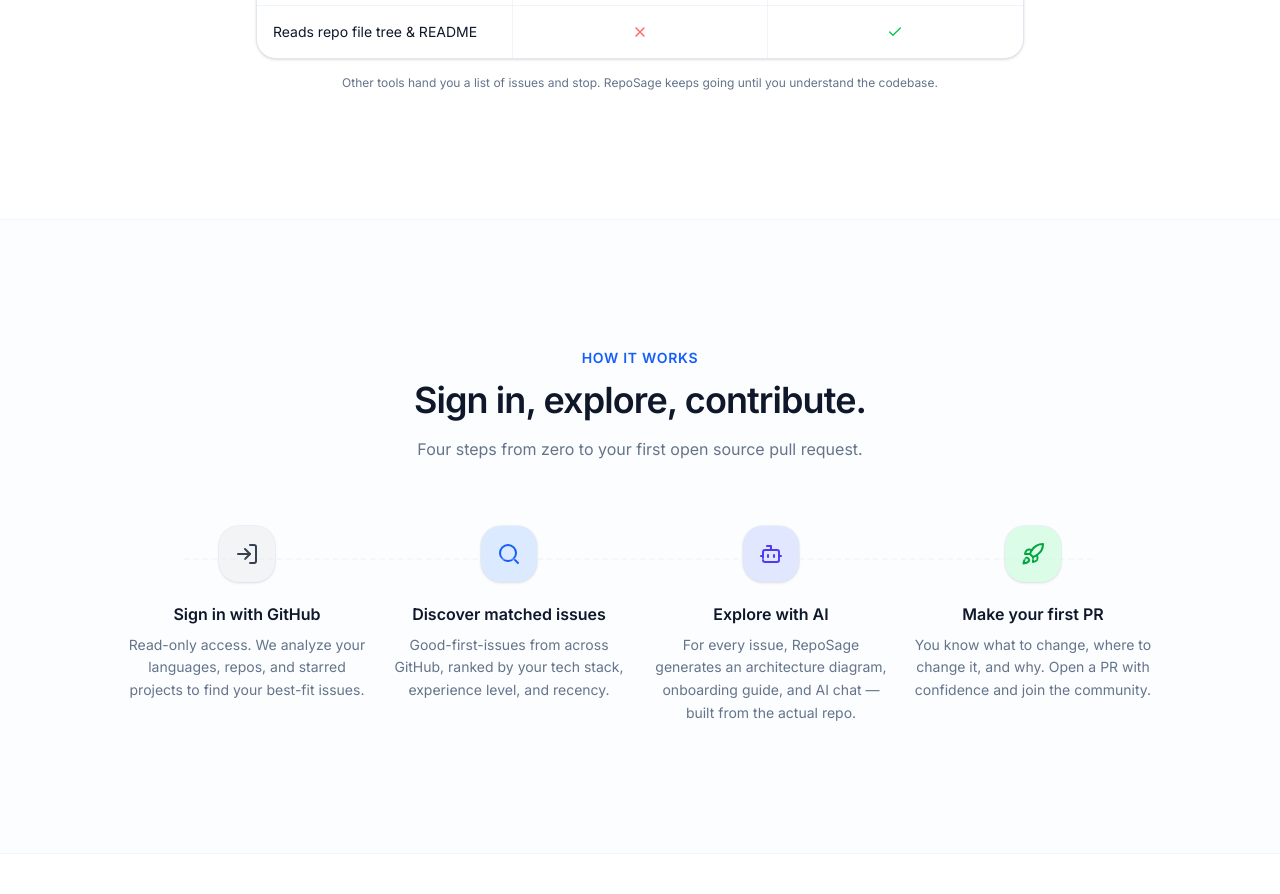
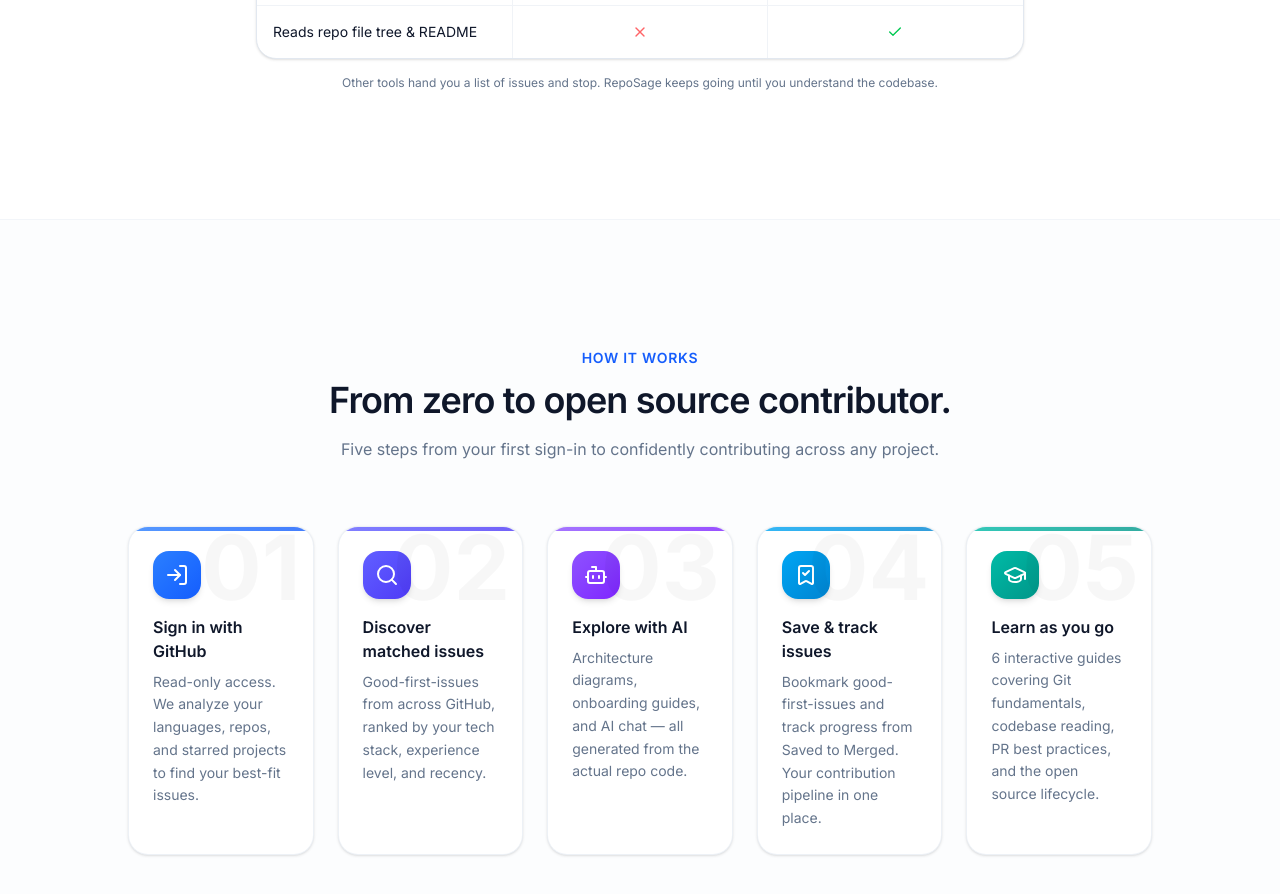
Before and after one commit to Sparkyyy45/Repo-Sage, a Next.js app: page / in a window 1280 px wide. Shown: the part 1840-2734 px from the top of the page. Built offline with nearby package versions, Linux system fonts and the light colour scheme; no server answers.

Commit message:
redesign landing: add learning hub and issue tracking to How It Works + Features sections

```diff
--- a/components/landing/features.tsx
+++ b/components/landing/features.tsx
@@ -1,7 +1,7 @@
 "use client";
 
 import { motion } from "framer-motion";
-import { Search, BookOpen, BarChart3, MessageCircle, GitBranch, Shield } from "lucide-react";
+import { Search, BookOpen, BarChart3, MessageCircle, GitBranch, Shield, GraduationCap, BookmarkCheck, SearchCode } from "lucide-react";
 
 const features = [
   {
@@ -34,11 +34,26 @@
     title: "Read-only & safe",
     description: "We never modify your repos, create branches, or take any action on your behalf. Just browse and learn.",
   },
+  {
+    icon: GraduationCap,
+    title: "Interactive Learning Hub",
+    description: "6 hands-on guides with progress tracking, exercises, and real examples. Learn Git, codebase reading, PR etiquette, and more.",
+  },
+  {
+    icon: BookmarkCheck,
+    title: "Issue progress tracking",
+    description: "Bookmark any issue and track its status from Saved to Merged. Your contribution pipeline in one place.",
+  },
+  {
+    icon: SearchCode,
+    title: "Repository insights",
+    description: "Search any repo for a beginner-friendliness score, language match analysis, activity trends, and matching good-first-issues.",
+  },
 ];
 
 const containerVariants = {
   hidden: { opacity: 0 },
-  visible: { opacity: 1, transition: { staggerChildren: 0.1 } },
+  visible: { opacity: 1, transition: { staggerChildren: 0.08 } },
 };
 
 const cardVariants = {
@@ -61,12 +76,12 @@
           Find, understand, and contribute.
         </h2>
         <p className="mt-4 text-muted-foreground text-base leading-relaxed">
-          RepoSage connects issue discovery with codebase understanding — the missing layer between &ldquo;good first issue&rdquo; and merged PR.
+          Issue discovery, AI-powered understanding, progress tracking, and interactive learning — the complete open source companion.
         </p>
       </motion.div>
 
       <motion.div
-        className="grid gap-4 md:grid-cols-2 lg:grid-cols-3"
+        className="grid gap-5 md:grid-cols-2 lg:grid-cols-3"
         variants={containerVariants}
         initial="hidden"
         whileInView="visible"
@@ -76,13 +91,15 @@
           <motion.div
             key={f.title}
             variants={cardVariants}
-            className="group rounded-xl border border-border/60 bg-white p-6 shadow-sm hover:shadow-md hover:border-border transition-all duration-200"
+            className="group relative overflow-hidden rounded-2xl border border-border/60 bg-white p-7 shadow-sm hover:shadow-xl hover:-translate-y-0.5 transition-all duration-300"
           >
-            <div className="mb-4 flex size-10 items-center justify-center rounded-xl bg-blue-50 text-blue-600 group-hover:bg-blue-100 transition-colors">
+            <div className="absolute top-0 left-0 right-0 h-0.5 bg-gradient-to-r from-blue-500/0 via-blue-500/15 to-blue-500/0 opacity-0 group-hover:opacity-100 transition-opacity duration-300" />
+            <div className="absolute inset-0 opacity-[0.015] bg-[radial-gradient(#000_1px,transparent_1px)] bg-[length:16px_16px]" />
+            <div className="mb-4 flex size-12 items-center justify-center rounded-xl bg-gradient-to-br from-blue-50 to-indigo-50 text-blue-600 group-hover:from-blue-500 group-hover:to-indigo-500 group-hover:text-white transition-all duration-300 shadow-sm group-hover:shadow-md">
               <f.icon className="size-5" />
             </div>
             <h3 className="text-sm font-semibold text-foreground">{f.title}</h3>
-            <p className="mt-1.5 text-sm leading-relaxed text-muted-foreground">{f.description}</p>
+            <p className="mt-2 text-sm leading-relaxed text-muted-foreground">{f.description}</p>
           </motion.div>
         ))}
       </motion.div>
--- a/components/landing/how-it-works.tsx
+++ b/components/landing/how-it-works.tsx
@@ -1,38 +1,49 @@
 "use client";
 
 import { motion } from "framer-motion";
-import { LogIn, Search, Bot, Rocket } from "lucide-react";
+import { LogIn, Search, Bot, BookmarkCheck, GraduationCap } from "lucide-react";
 
 const steps = [
   {
     icon: LogIn,
     title: "Sign in with GitHub",
     body: "Read-only access. We analyze your languages, repos, and starred projects to find your best-fit issues.",
-    color: "text-gray-700 bg-gray-100",
+    gradient: "from-blue-500 to-blue-600",
+    number: "01",
   },
   {
     icon: Search,
     title: "Discover matched issues",
     body: "Good-first-issues from across GitHub, ranked by your tech stack, experience level, and recency.",
-    color: "text-blue-600 bg-blue-100",
+    gradient: "from-indigo-500 to-indigo-600",
+    number: "02",
   },
   {
     icon: Bot,
     title: "Explore with AI",
-    body: "For every issue, RepoSage generates an architecture diagram, onboarding guide, and AI chat — built from the actual repo.",
-    color: "text-indigo-600 bg-indigo-100",
+    body: "Architecture diagrams, onboarding guides, and AI chat — all generated from the actual repo code.",
+    gradient: "from-violet-500 to-violet-600",
+    number: "03",
   },
   {
-    icon: Rocket,
-    title: "Make your first PR",
-    body: "You know what to change, where to change it, and why. Open a PR with confidence and join the community.",
-    color: "text-green-600 bg-green-100",
+    icon: BookmarkCheck,
+    title: "Save & track issues",
+    body: "Bookmark good-first-issues and track progress from Saved to Merged. Your contribution pipeline in one place.",
+    gradient: "from-sky-500 to-sky-600",
+    number: "04",
+  },
+  {
+    icon: GraduationCap,
+    title: "Learn as you go",
+    body: "6 interactive guides covering Git fundamentals, codebase reading, PR best practices, and the open source lifecycle.",
+    gradient: "from-teal-500 to-teal-600",
+    number: "05",
   },
 ];
 
 const containerVariants = {
   hidden: { opacity: 0 },
-  visible: { opacity: 1, transition: { staggerChildren: 0.18 } },
+  visible: { opacity: 1, transition: { staggerChildren: 0.15 } },
 };
 
 const stepVariants = {
@@ -42,7 +53,20 @@
 
 export function HowItWorks() {
   return (
-    <section id="how-it-works" className="border-y border-border/40 bg-muted/20">
+    <section id="how-it-works" className="relative overflow-hidden border-y border-border/40 bg-muted/20">
+      <div className="absolute inset-0 -z-10 overflow-hidden">
+        <motion.div
+          className="absolute -top-20 right-1/3 size-[500px] rounded-full bg-gradient-to-r from-blue-100/25 via-indigo-100/20 to-transparent blur-3xl"
+          animate={{ opacity: [0.3, 0.5, 0.3], scale: [1, 1.03, 1] }}
+          transition={{ duration: 8, repeat: Infinity, ease: "easeInOut" }}
+        />
+        <motion.div
+          className="absolute -bottom-20 left-1/4 size-[400px] rounded-full bg-gradient-to-tr from-teal-100/20 via-sky-100/20 to-transparent blur-3xl"
+          animate={{ opacity: [0.2, 0.4, 0.2], scale: [1, 1.05, 1] }}
+          transition={{ duration: 10, repeat: Infinity, ease: "easeInOut", delay: 2 }}
+        />
+      </div>
+
       <div className="mx-auto w-full max-w-7xl px-6 py-24 md:py-32">
         <motion.div
           initial={{ opacity: 0, y: 30 }}
@@ -53,41 +77,55 @@
         >
           <p className="mb-3 text-sm font-semibold text-blue-600 uppercase tracking-wider">How it works</p>
           <h2 className="text-3xl font-semibold tracking-tight text-foreground md:text-4xl">
-            Sign in, explore, contribute.
+            From zero to open source contributor.
           </h2>
           <p className="mt-4 text-muted-foreground text-base leading-relaxed">
-            Four steps from zero to your first open source pull request.
+            Five steps from your first sign-in to confidently contributing across any project.
           </p>
         </motion.div>
 
         <motion.div
-          className="relative mx-auto grid max-w-5xl gap-6 md:grid-cols-4"
+          className="relative mx-auto grid max-w-5xl gap-6 md:grid-cols-3 lg:grid-cols-5"
           variants={containerVariants}
           initial="hidden"
           whileInView="visible"
           viewport={{ once: true, margin: "-50px" }}
         >
           <svg
-            className="absolute left-0 top-8 hidden md:block pointer-events-none"
-            width="100%"
-            height="2"
-            viewBox="0 0 1100 2"
+            className="absolute left-[8%] top-10 w-[84%] h-px hidden lg:block pointer-events-none"
+            viewBox="0 0 1100 1"
             preserveAspectRatio="none"
           >
-            <line x1="60" y1="1" x2="1040" y2="1" stroke="currentColor" className="text-border/60" strokeWidth="1" strokeDasharray="6 4" />
+            <defs>
+              <linearGradient id="stepConnector" x1="0" y1="0" x2="1" y2="0">
+                <stop offset="0%" stopColor="#3B82F6" stopOpacity="0.3" />
+                <stop offset="25%" stopColor="#6366F1" stopOpacity="0.3" />
+                <stop offset="50%" stopColor="#8B5CF6" stopOpacity="0.3" />
+                <stop offset="75%" stopColor="#0EA5E9" stopOpacity="0.3" />
+                <stop offset="100%" stopColor="#14B8A6" stopOpacity="0.3" />
+              </linearGradient>
+            </defs>
+            <line x1="0" y1="0.5" x2="1100" y2="0.5" stroke="url(#stepConnector)" strokeWidth="0.5" strokeDasharray="5 4" />
           </svg>
 
-          {steps.map((s, i) => (
+          {steps.map((s) => (
             <motion.div
               key={s.title}
               variants={stepVariants}
-              className="text-center"
+              className="relative group"
             >
-              <div className={`mx-auto mb-5 flex size-14 items-center justify-center rounded-2xl ${s.color} shadow-sm ring-1 ring-border/50`}>
-                <s.icon className="size-6" />
+              <div className="relative overflow-hidden rounded-2xl border border-border/60 bg-white p-6 shadow-sm hover:shadow-xl hover:-translate-y-1 transition-all duration-500 h-full">
+                <div className={`absolute top-0 left-0 right-0 h-1 bg-gradient-to-r ${s.gradient} opacity-80`} />
+                <span className="absolute -top-1 right-3 text-[90px] font-bold text-black/[0.03] select-none leading-none pointer-events-none">
+                  {s.number}
+                </span>
+                <div className={`mb-4 inline-flex size-12 items-center justify-center rounded-xl bg-gradient-to-br ${s.gradient} text-white shadow-md`}>
+                  <s.icon className="size-6" />
+                </div>
+                <h3 className="text-base font-semibold text-foreground">{s.title}</h3>
+                <p className="mt-2 text-sm leading-relaxed text-muted-foreground">{s.body}</p>
+                <div className="absolute inset-0 rounded-2xl opacity-0 group-hover:opacity-100 transition-opacity duration-500 bg-gradient-to-t from-white/60 via-transparent to-transparent pointer-events-none" />
               </div>
-              <h3 className="text-base font-semibold text-foreground">{s.title}</h3>
-              <p className="mt-2 text-sm leading-relaxed text-muted-foreground">{s.body}</p>
             </motion.div>
           ))}
         </motion.div>
```
